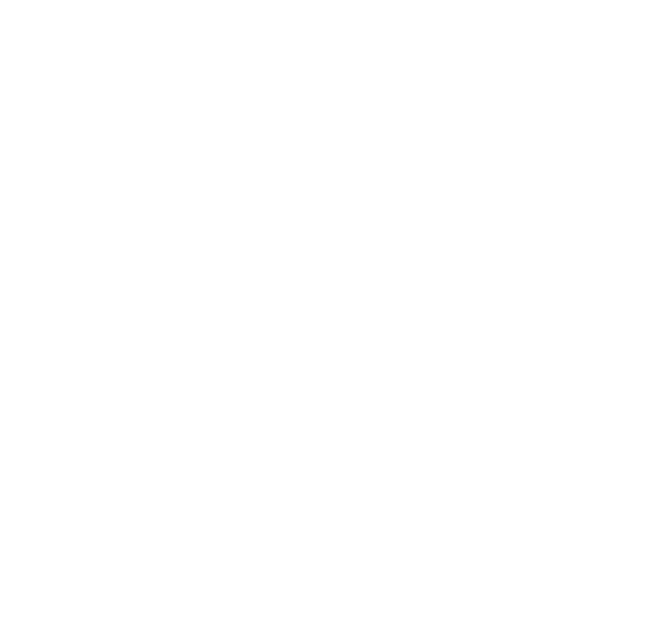
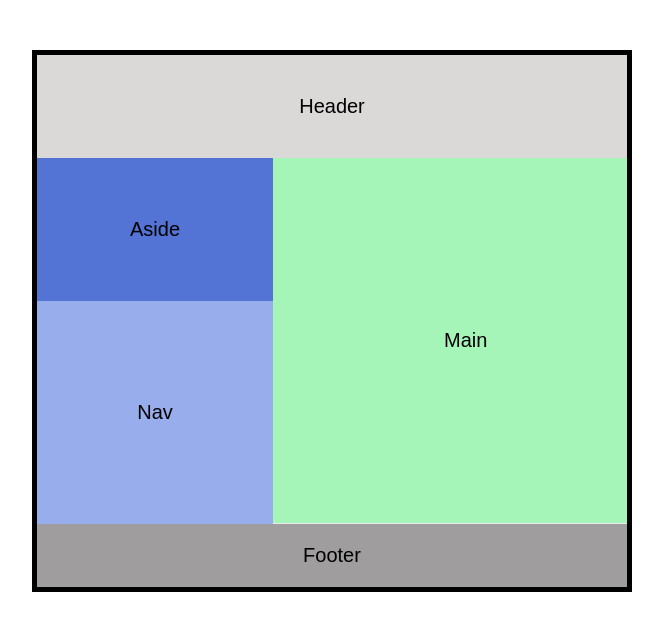
Before and after one commit to andrapratama/css-layout, a plain HTML site: page float/index.html in a window 1280 px wide. Shown: the whole page, without its empty margins (308-971 px from the left). Drawn offline with Linux system fonts and the light colour scheme.

Commit message:
update - css float

```diff
--- a/float/index.html
+++ b/float/index.html
@@ -9,13 +9,17 @@
 </head>
 
 <body>
-    <header>
-
-    </header>
-    <main></main>
-    <footer>
-
-    </footer>
+    <div class="container">
+        <header>Header</header>
+        <div class="content">
+            <div class="sidebar">
+                <aside>Aside</aside>
+                <nav>Nav</nav>
+            </div>
+            <main>Main</main>
+        </div>
+        <footer>Footer</footer>
+    </div>
 </body>
 
 </html>
--- a/float/style.css
+++ b/float/style.css
@@ -0,0 +1,61 @@
+body,
+html {
+    margin: 0;
+    padding: 0;
+    font-size: 20px;
+    font-family: Arial, Helvetica, sans-serif;
+    text-align: center;
+
+}
+
+.container {
+    width: 600px;
+    margin: 50px auto;
+    background: #000000;
+    box-sizing: border-box;
+    padding: 5px;
+}
+
+header {
+    background: rgb(219, 216, 216);
+    padding: 40px 0;
+}
+
+.content {
+    background: rgb(233, 234, 235);
+}
+
+.content::after {
+    content: '';
+    display: block;
+    clear: both;
+}
+
+.sidebar {
+    background: rgb(229, 131, 131);
+    float: left;
+    width: 40%;
+}
+
+aside {
+    background: rgb(83, 116, 213);
+    padding: 60px 0;
+}
+
+nav {
+    background: rgb(152, 173, 235);
+    padding: 100px 0;
+}
+
+main {
+    background: rgb(165, 244, 184);
+    padding: 171px;
+    width: 60%;
+    box-sizing: border-box;
+    float: right;
+}
+
+footer {
+    background: rgb(159, 157, 157);
+    padding: 20px 0;
+}
```
